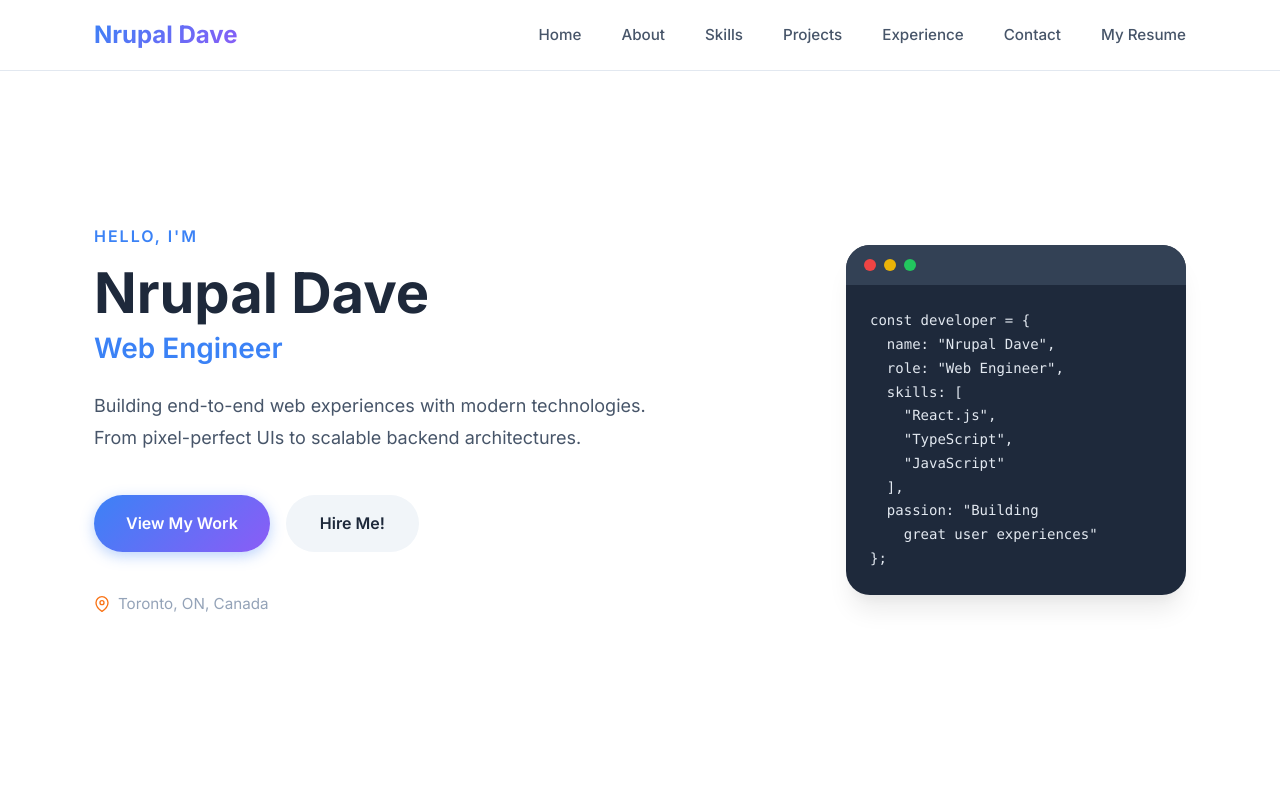
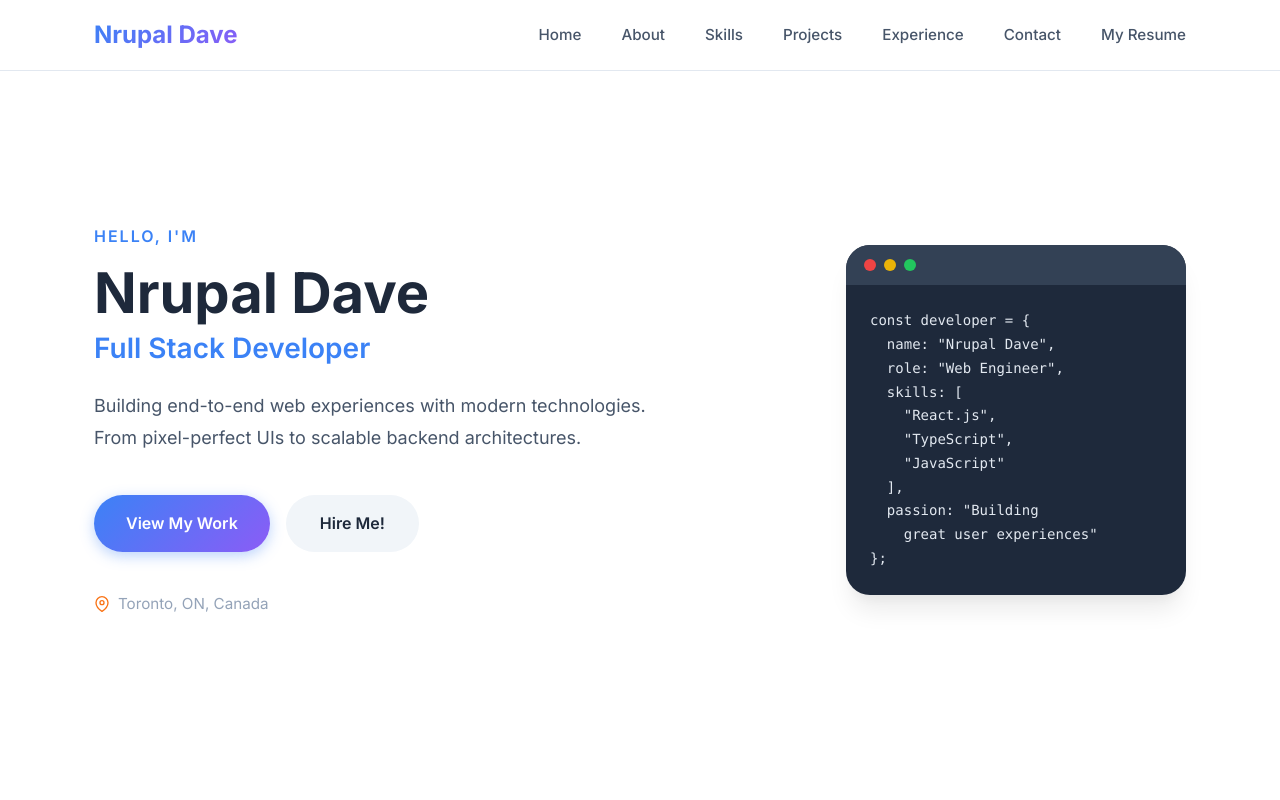
Before and after one commit to DaveNrupal/my-portfolio, a React (Vite) app: page / in a window 1280 px wide. Shown: the top 800 px of the page. Built offline with nearby package versions, Linux system fonts and the light colour scheme.

Commit message:
Update Role

```diff
--- a/src/components/Hero.jsx
+++ b/src/components/Hero.jsx
@@ -4,7 +4,7 @@ function Hero() {
       <div className="hero-content">
         <p className="hero-greeting">Hello, I'm</p>
         <h1 className="hero-name">Nrupal Dave</h1>
-        <h2 className="hero-role">Web Engineer</h2>
+        <h2 className="hero-role">Full Stack Developer</h2>
         <p className="hero-description">
           Building end-to-end web experiences with modern technologies. From pixel-perfect UIs to scalable backend architectures.
         </p>
```
